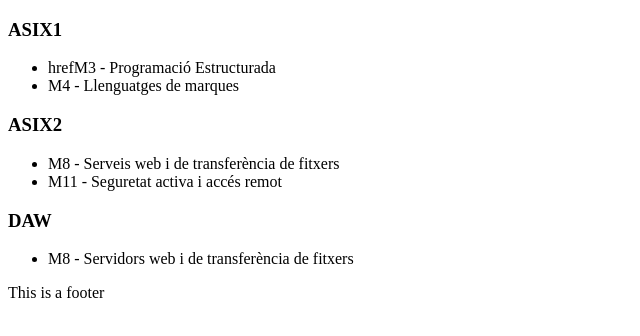
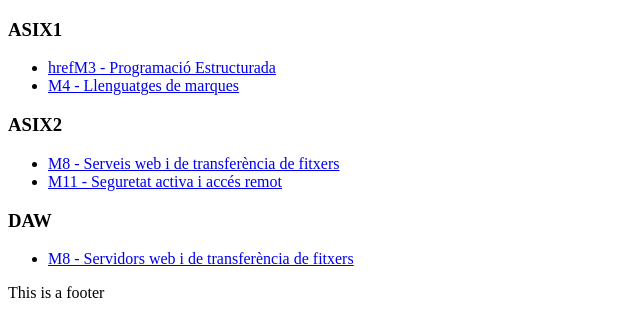
Before and after one commit to Losami/losami.github.io, a plain HTML site: page index.html in a window 1280 px wide. Shown: the whole page, without its empty margins (0-640 px from the left). Drawn offline with Linux system fonts and the light colour scheme.

Commit message:
link changed for href LOL

```diff
--- a/index.html
+++ b/index.html
@@ -7,17 +7,17 @@
 
         <h3>ASIX1</h3>
         <ul>
-            <li><a link="./html/A1M3">hrefM3 - Programació Estructurada</a></li>
-            <li><a link="./html/A1M4">M4 - Llenguatges de marques</a></li>
+            <li><a href="./html/A1M3">hrefM3 - Programació Estructurada</a></li>
+            <li><a href="./html/A1M4">M4 - Llenguatges de marques</a></li>
         </ul>
         <h3>ASIX2</h3>
         <ul>
-            <li><a link="./html/A2M8">M8 - Serveis web i de transferència de fitxers</a></li>
-            <li><a link="./html/A2M11">M11 - Seguretat activa i accés remot</a></li>
+            <li><a href="./html/A2M8">M8 - Serveis web i de transferència de fitxers</a></li>
+            <li><a href="./html/A2M11">M11 - Seguretat activa i accés remot</a></li>
         </ul>
         <h3>DAW</h3>
         <ul>
-            <li><a link="./html/DM8">M8 - Servidors web i de transferència de fitxers</a></li>
+            <li><a href="./html/DM8">M8 - Servidors web i de transferència de fitxers</a></li>
         </ul>
         <footer>
             This is a footer
```
